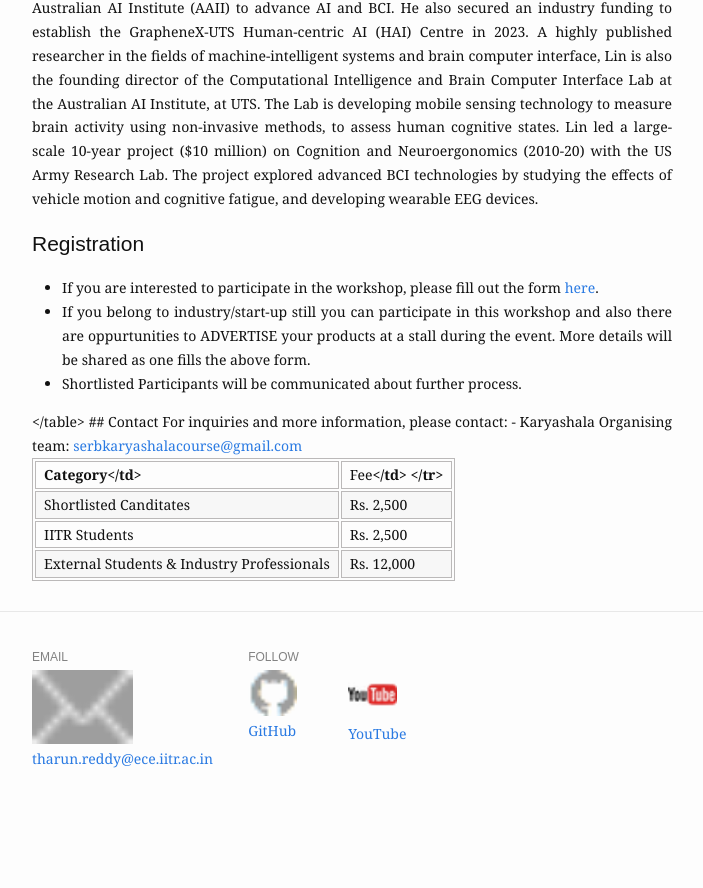
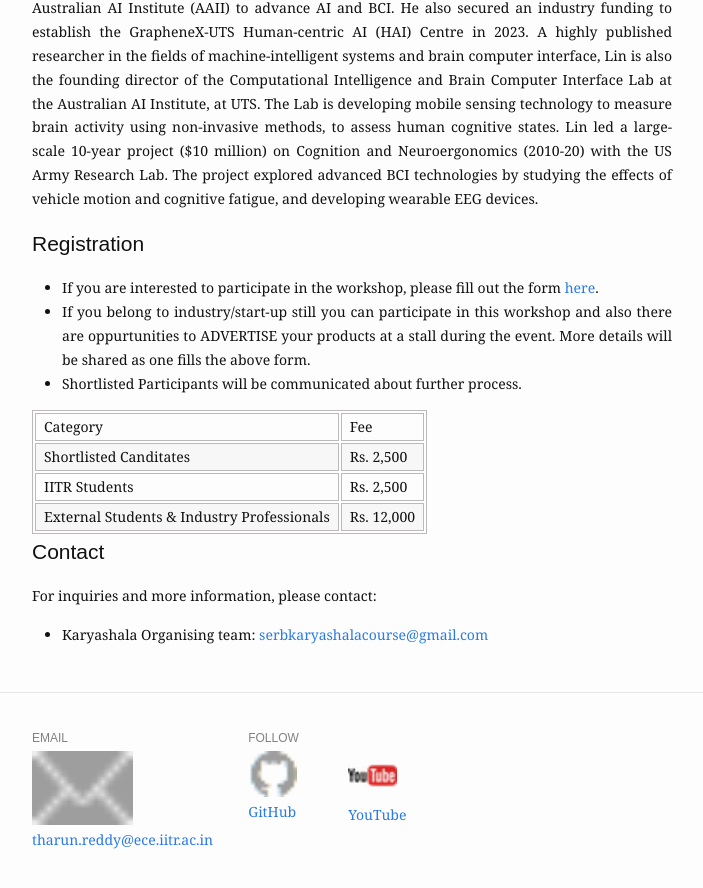
Before and after one commit to tharuniitk/tharuniitk.github.io, a Jekyll site: the page built from workshops.md, in a window 1280 px wide and 900 px high, scrolled down 8881 px. Shown: the top 888 px of the window, without its empty margins (288-991 px from the left). Built offline with Jekyll 4.4.1, drawn with Linux system fonts in a browser that asks for light colours; before the commit the page ends 9700 px from its top, so only the background shows below that.

```diff
--- a/workshops.md
+++ b/workshops.md
@@ -82,8 +82,8 @@ Lin led a large-scale 10-year project ($10 million) on Cognition and Neuroergono
 - Shortlisted Participants will be communicated about further process.
 <table border="1">
   <tr>
-    <td><b>Category</td>
-    <td>Fee<b></td>
+    <td>Category</td>
+    <td>Fee</td>
   </tr>
   <tr>
     <td>Shortlisted Canditates</td>
```
